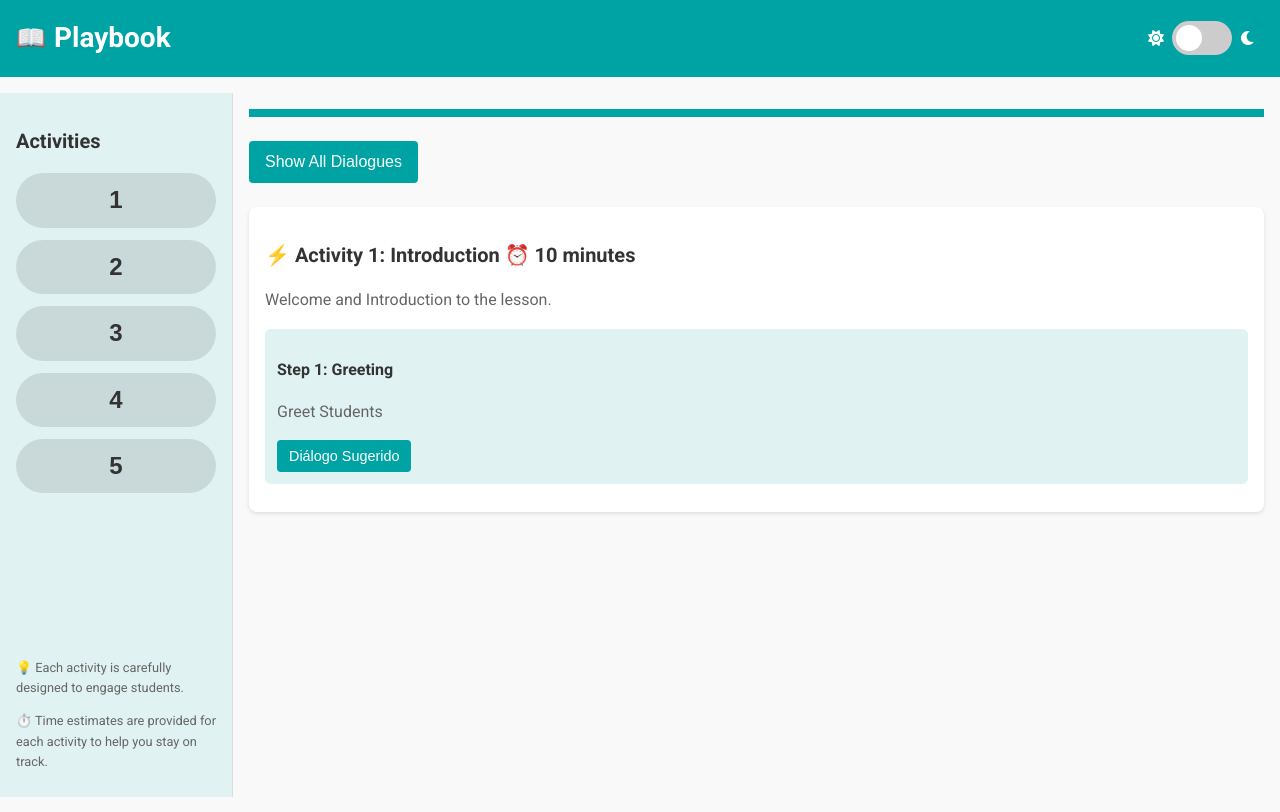
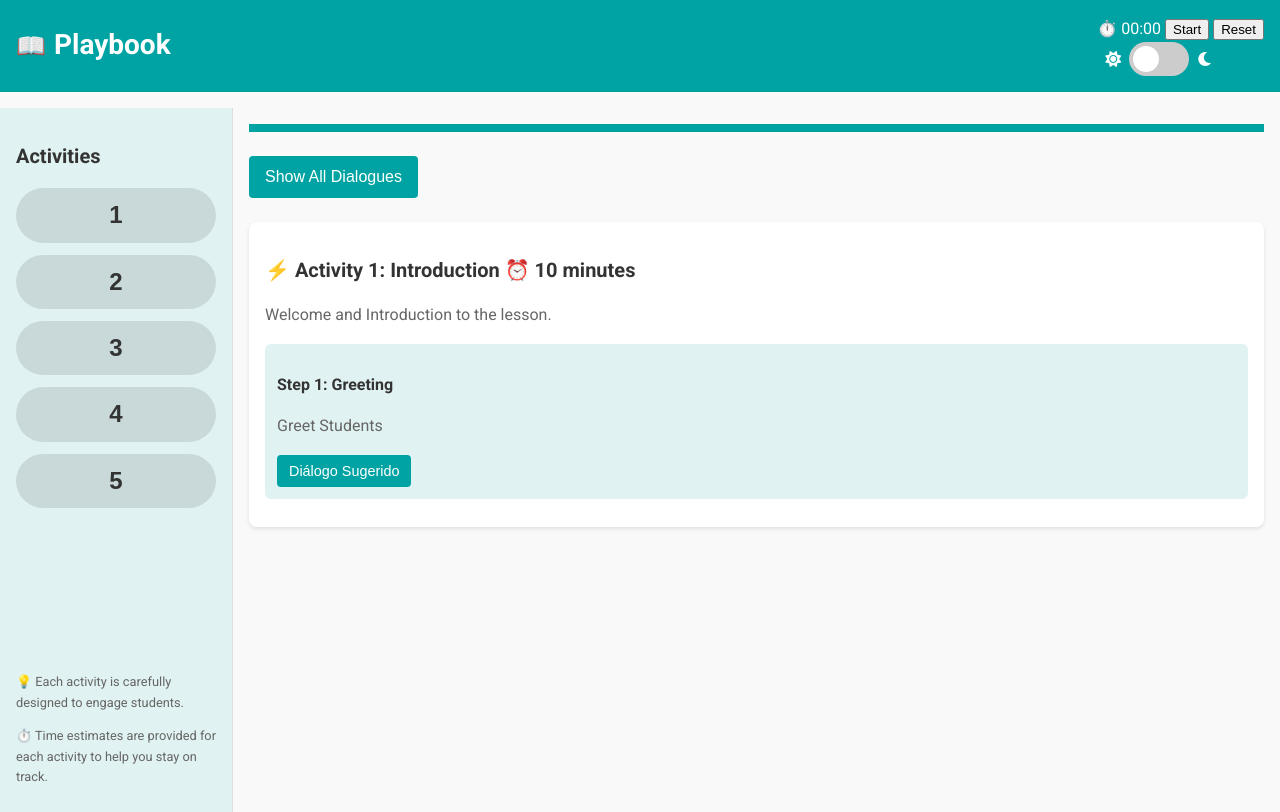
Before and after one commit to Santelot/New_AI_Demo, a plain HTML site: page index.html in a window 1280 px wide. Drawn offline with Linux system fonts and the light colour scheme.

Commit message:
Update index.html

```diff
--- a/index.html
+++ b/index.html
@@ -12,6 +12,12 @@
 
     <header>
         <h1><span class="book-icon">📖</span> <strong>Playbook</strong></h1>
+        <div class="header-widgets">
+            <div class="timer-container">
+                <span id="timer">⏱️ 00:00</span>
+                <button id="startStop">Start</button>
+                <button id="reset">Reset</button>
+            </div>
             <div class="theme-toggle">
                 <i class="fas fa-sun"></i>
                 <label class="switch">
@@ -19,6 +25,7 @@
                     <span class="slider round"></span>
                 </label>
                 <i class="fas fa-moon"></i>
+            </div>
         </div>
     </header>
 
```
Lines whose indentation alone changed are shown as unchanged.
